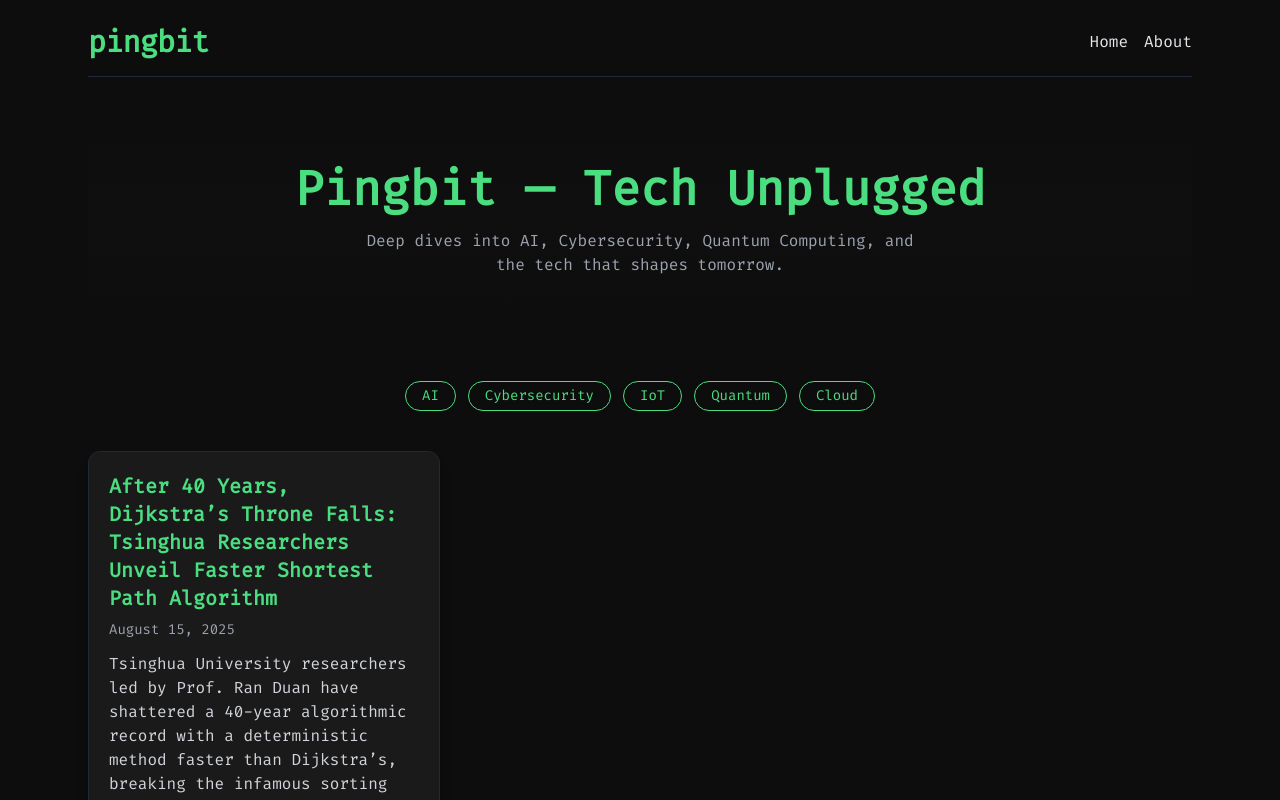
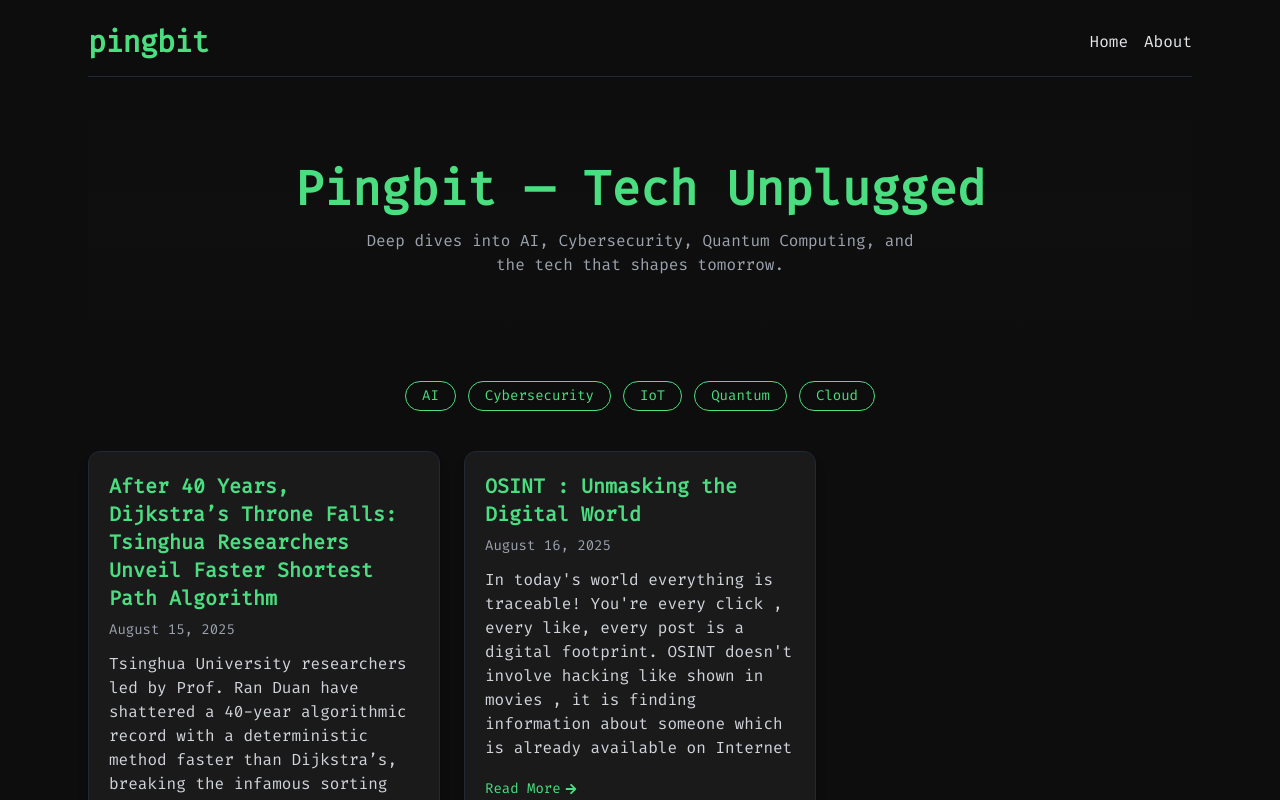
Before and after one commit to sahiladit/pingbit, a React (Vite) app: page / in a window 1280 px wide. Shown: the top 800 px of the page. Built offline with nearby package versions, Linux system fonts and the light colour scheme.

Commit message:
osint blog addded

```diff
--- a/src/components/BlogCard.jsx
+++ b/src/components/BlogCard.jsx
@@ -3,6 +3,7 @@ import { FaArrowRight } from "react-icons/fa";
 
 export default function BlogCard({ post }) {
   return (
+
     <div className="bg-[#1a1a1a] border border-gray-800 rounded-xl p-5 shadow-lg hover:shadow-green-500/20 hover:border-green-400 transition">
       <Link to={`/post/${post.id}`}>
         <h2 className="text-xl font-semibold mb-2 text-green-400 hover:underline">
--- a/src/data/posts.js
+++ b/src/data/posts.js
@@ -1,3 +1,5 @@
+import osintImage from "../assets/osint.png";
+
 export const posts = [
   {
     id: "dijkstra-throne-falls",
@@ -55,5 +57,68 @@ export const posts = [
         </p>
       </div>
     `,
+    tags : ["dijkstra-algorithm","algorithm","china","technology","new"],
   },
+  {
+    id: "all-about-osint",
+    title: "OSINT : Unmasking the Digital World",
+    date: "August 16, 2025",
+    description:
+      "In today's world everything is traceable! You're every click , every like, every post is a digital footprint. OSINT doesn't involve hacking like shown in movies , it is finding information about someone which is already available on Internet",
+    image: osintImage,
+    content: `
+      <div class="space-y-6">
+        <img src=${osintImage}
+             alt="osint-framework"
+             class="rounded-lg shadow-lg w-full" loading="lazy" />
+        <p class="text-lg text-gray-300 leading-relaxed">
+          Every click, post, and interaction in the current digital world creates a trail.  These breadcrumbs are used by organizations, investigators, and even hackers to obtain information; this technique is called Open-Source Intelligence (OSINT).  In contrast to Hollywood hacking sequences, OSINT is about strategically examining publically available data rather than usually breaking into systems.
+        </p>
+
+        <h2 class="text-2xl font-bold text-green-400">What is OSINT?</h2>
+        <p>OSINT referes to as Open Source Intelligence. It includes analysing information available on : </p>
+        <ul class="list-disc list-inside space-y-2 text-gray-300">
+        <li><strong>Social Media Posts</strong>
+        <li><strong>News Articles</strong>
+        <li><strong>Internet(Browsing)</strong>
+        <li><strong>Public Government Records</strong>
+        </ul>
+
+        <h2 class="text-2xl font-bold text-green-400">OSINT tools : </h2>
+        <p>There are many tools for performing OSINT operations. But the popular ones include :
+        <ul class="list-disc list-inside space-y-2 text-gray-300">
+        <li><strong>Maltego</strong> : For link analysis and data mining.</li>
+        <li><strong>Google Dorking</strong>  : Using advanced Google queries to find hidden info.</li>
+        <li><strong>theHarvester</strong> : Gathers emails, subdomains, and employee names.</li>
+        <li><strong>Public Government Records</strong>
+        </ul>
+        <br>
+        Explore more OSINT tools : <a href="https://osintframework.com/" target="_blank"><span class="text-green-400 font-semibold">OSINT Framework</span></a>
+      </p>
+
+      <h2 class="text-2xl font-bold text-green-400">How to Stay Safe from OSINT</h2>
+      <p class="text-lg text-gray-300 leading-relaxed">
+  While you can’t erase your digital footprint completely, you can make it much harder for others to gather
+  sensitive information about you. Here are some tips:
+</p>
+    <ul class="list-disc list-inside space-y-2 text-gray-300">
+  <li><strong>Have I Been Pwned? </strong> – Check if your email/credentials are leaked.</li>
+  <li><strong>Use Strong & Unique Passwords</strong> – Don’t reuse the same password across multiple sites.</li>
+  <li><strong>Enable 2FA</strong> – Add an extra layer of protection to your accounts.</li>
+  <li><strong>Be Careful What You Post</strong> – Avoid oversharing personal details like your location, workplace, or daily routines.</li>
+  <li><strong>Audit Your Digital Footprint</strong> – Search your own name and email to see what’s publicly available.</li>
+  <li><strong>Use Privacy Settings</strong> – Lock down your social media profiles where possible.</li>
+  <li><strong>Regularly Monitor Data Breaches</strong> – Keep checking services like Have I Been Pwned.</li>
+</ul>
+
+    <h2 class="text-2xl font-bold text-green-400">Risks and Ethics</h2>
+    <p>
+    While OSINT itself is legal (as it uses public data), misuse can cross into unethical or illegal territory. The golden rule: <span class="font-bold bg-red-600 p-0.5 text-white">Use it responsibly</span>.
+    </p>
+
+
+      </div>
+    `,
+    tags : ["cybersecurity","osint","new","hacking","digital-security","Ai","programming","software","trends"]
+  }
 ];
--- a/src/pages/About.jsx
+++ b/src/pages/About.jsx
@@ -12,10 +12,14 @@ export default function About() {
         You can reach me via email:{" "}
         <a
           href="mailto:sahiladit17@gmail.com"
-          className="text-green-400 underline hover:text-green-300"
+          className="text-green-400 underline hover:text-green-300" target="_blank"
         >
           sahiladit2004@gmail.com
         </a>
+        <br />
+        <p>Visit :
+        <a href="https://sahiladitportfolio.vercel.app/" className="text-green-400 underline hover:text-green-300" target="_blank"> Portfolio site</a>
+        </p>
       </p>
 
       <h2 className="text-2xl font-bold text-green-400">About Pingbit</h2>
--- a/src/pages/Post.jsx
+++ b/src/pages/Post.jsx
@@ -13,6 +13,8 @@ export default function Post() {
       {/* SEO */}
       <Helmet>
         <title>{post.title} | Pingbit</title>
+        <meta name="description" content={post.description} />
+        <meta name="keywords" content={post.tags.join(", ")} />
         <meta name="description" content={post.description} />
         <meta property="og:title" content={post.title} />
         <meta property="og:description" content={post.description} />
```
Also changed, not shown: 1 other file (tests, documents, lock files or other folders).
